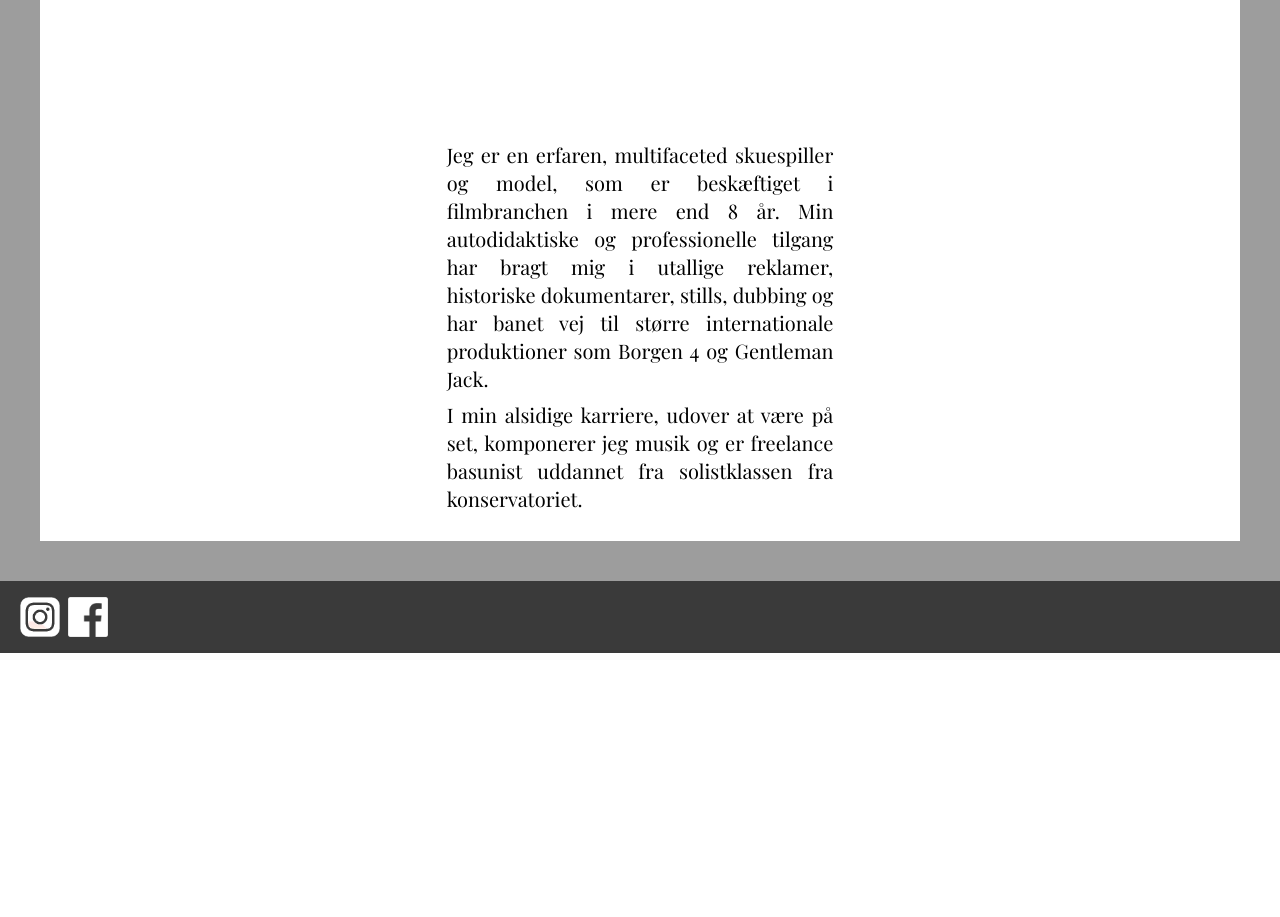
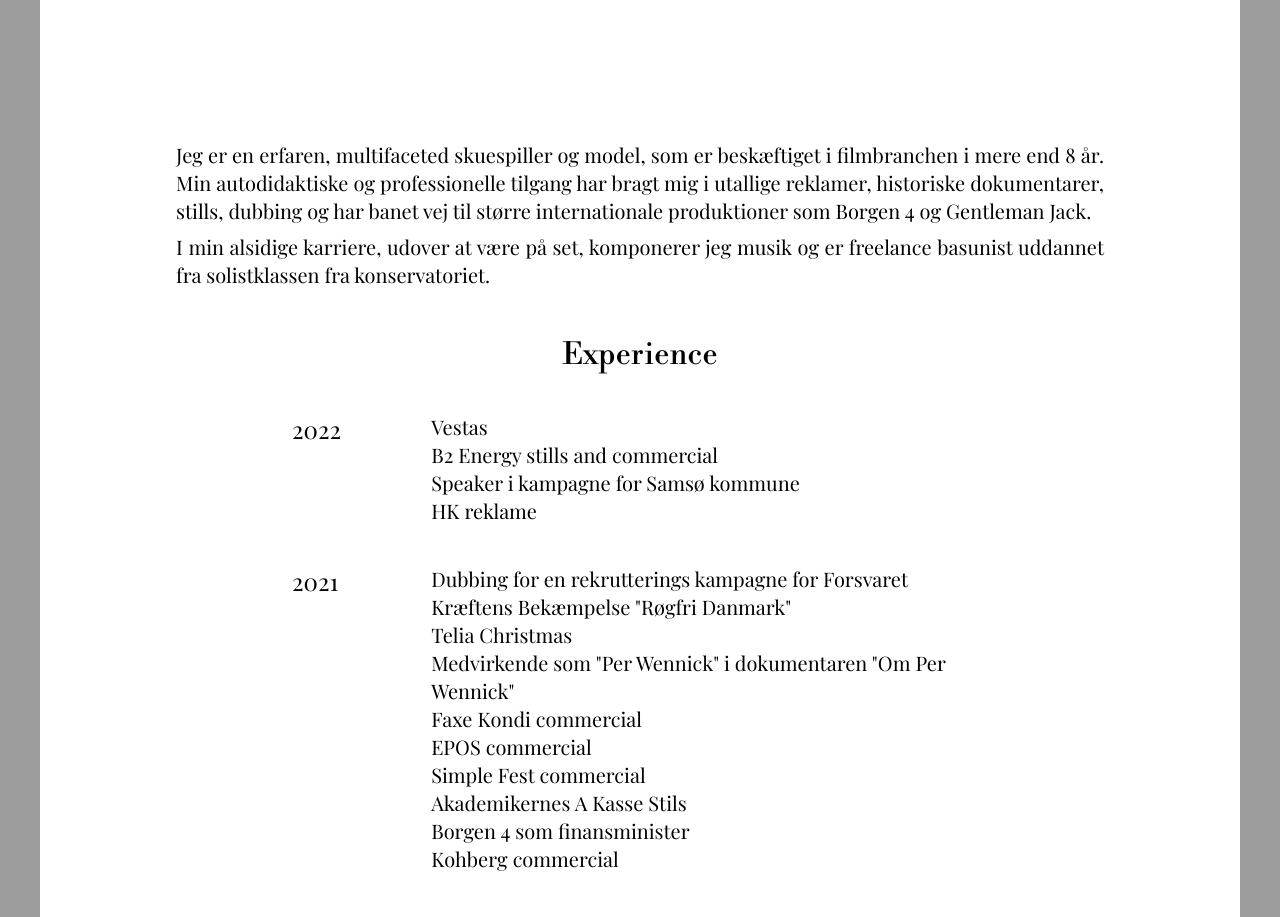
Before and after one commit to Claudiu-Ionel/rene-website, a Next.js app: page / in a window 1280 px wide. Shown: the part 2040-2957 px from the top of the page. Before the commit the page ends 2693 px from the top, so only its background shows below. Built offline with nearby package versions, Linux system fonts and the light colour scheme.

Commit message:
Added ExperienceTimeline to Home

```diff
--- a/app/Components/ExperienceTimeline.js
+++ b/app/Components/ExperienceTimeline.js
@@ -1,11 +1,11 @@
-import { experienceTimeline } from "../data/data";
+import { experienceTimelineData } from "../data/data";
 
 export default function ExperienceTimeline() {
   return (
     <article className="w-full bg-white flex flex-col items-center">
       <h2 className="font-primary text-3xl my-10">Experience</h2>
-      <section className="w-1/3">
-        {experienceTimeline.map(({ year, projects }) => (
+      <section className="w-[60%] ipadAir:w-full">
+        {experienceTimelineData.map(({ year, projects }) => (
           // eslint-disable-next-line react/jsx-key
           <div className="w-full flex mb-10">
             <h3 className="text-2xl w-[20%]">{year}</h3>
--- a/app/data/data.js
+++ b/app/data/data.js
@@ -1,4 +1,4 @@
-export const experienceTimeline = [
+export const experienceTimelineData = [
   {
     year: "2022",
     projects: [
--- a/app/page.js
+++ b/app/page.js
@@ -1,11 +1,17 @@
 "use client";
 import { useState, useContext } from "react";
+
+// Components:
 import Gallery from "./Components/Gallery";
 import ImageModal from "./Components/ImageModal";
+import ExperienceTimeline from "./Components/ExperienceTimeline";
+
+// Data:
 import { galleryImages } from "./data/data";
 
 // Context:
 import { AppContext } from "./layout";
+
 export default function Home() {
   // Images:
   const [imageModalOpen, setImageModalOpen] = useState(false);
@@ -31,8 +37,8 @@
         limit={4}
         setModalImageGallery={setModalImageGallery}
       />
-      <div className="w-full bg-white p-5 flex justify-center font-secondary text-xl lg:text-lg">
-        <div className="w-1/3 ipadAir:w-full ipadAir:p-1 font-secondary [&>div]:w-full text-justify">
+      <div className="w-full bg-white p-5 flex flex-col justify-center items-center font-secondary text-xl lg:text-lg">
+        <div className="w-[80%] ipadAir:w-full ipadAir:p-1 font-secondary [&>div]:w-full text-justify">
           <div
             className={
               "[&>p]:mb-2 font-secondary" +
@@ -70,6 +76,7 @@
             </p>
           </div>
         </div>
+        <ExperienceTimeline />
       </div>
     </>
   );
```
